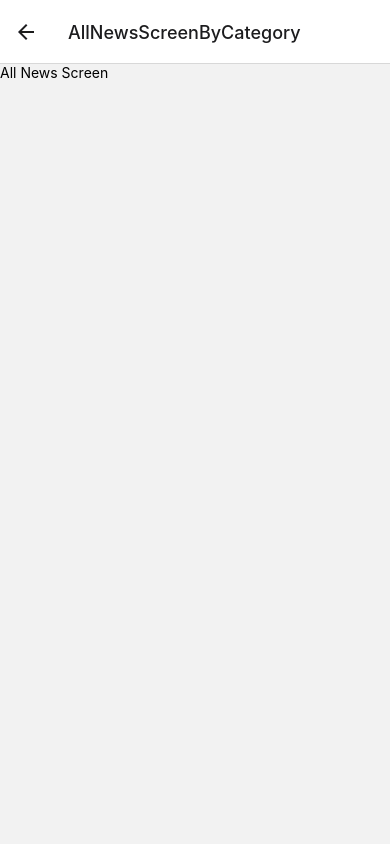
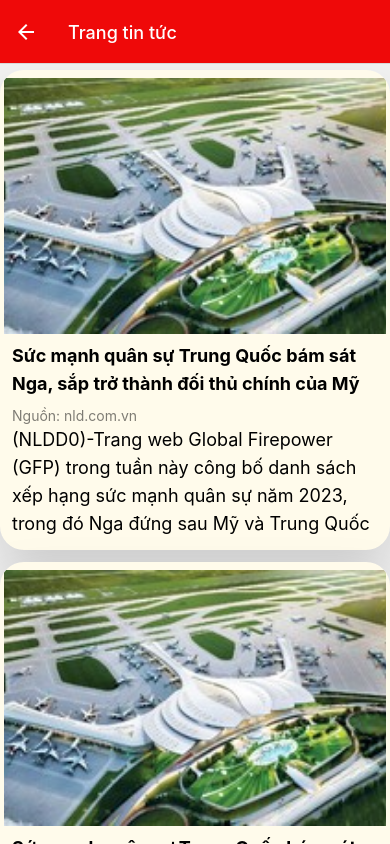
Before and after one commit to doanhuyxh/NewsAppReactNative, a React Native app: screen /AllNewsScreenByCategory in a window 390 px wide. Built offline with nearby package versions, Linux system fonts and the light colour scheme.

Commit message:
xong layout thô

```diff
--- a/Config/ColorCustom.js
+++ b/Config/ColorCustom.js
@@ -1,3 +1,3 @@
-export const Color = {
-
+export const ColorCustom = {
+    headerColor: "#ef0909"
 }
--- a/Config/ImgTestPath.js
+++ b/Config/ImgTestPath.js
@@ -1,3 +1,4 @@
 export const ImgTestPath = {
     img1: require("../assets/Test/img1.png"),
+    img2: require("../assets/Test/img2.png")
 }
--- a/Config/Navigation.js
+++ b/Config/Navigation.js
@@ -4,19 +4,30 @@ import {createNativeStackNavigator} from "@react-navigation/native-stack";
 import HomeScreen from "../screens/HomeScreen";
 import AllNewsScreenByCategory from "../screens/AllNewsScreenByCategory";
 import NewsDetailScreen from "../screens/NewsDetailScreen";
-
+import {ColorCustom} from './index.js'
 
 const Stack = createNativeStackNavigator();
 
 function Navigation() {
+    const title = "Trang tin tức"
     return (
-            <NavigationContainer>
-                <Stack.Navigator initialRouteName="Home">
-                    <Stack.Screen name="Home" component={HomeScreen} screenOptions={{headerShown: false}}/>
-                    <Stack.Screen name="AllNewsScreenByCategory" component={AllNewsScreenByCategory}/>
-                    <Stack.Screen name="DetailNews" component={NewsDetailScreen}/>
-                </Stack.Navigator>
-            </NavigationContainer>
+        <NavigationContainer>
+            <Stack.Navigator initialRouteName="Home">
+                <Stack.Screen name="Home" component={HomeScreen} screenOptions={{headerShown: false}}/>
+                <Stack.Screen name="AllNewsScreenByCategory" component={AllNewsScreenByCategory}
+                              options={{
+                                  headerStyle: {backgroundColor: ColorCustom.headerColor},
+                                  headerTintColor: 'white',
+                                  headerTitle: title
+                              }}/>
+                <Stack.Screen name="DetailNews" component={NewsDetailScreen}
+                              options={{
+                                  headerStyle: {backgroundColor: ColorCustom.headerColor},
+                                  headerTintColor: 'white',
+                                  headerTitle: title
+                              }}/>
+            </Stack.Navigator>
+        </NavigationContainer>
     )
 }
 
--- a/Config/index.js
+++ b/Config/index.js
@@ -1,10 +1,10 @@
-import {Color} from "./ColorCustom";
+import {ColorCustom} from "./ColorCustom";
 import {ImgSystemPath} from "./ImgSystemPath";
 
 const BaseUrl = "sac";
 
 export {
     BaseUrl,
-    Color,
+    ColorCustom,
     ImgSystemPath
 }
--- a/app.json
+++ b/app.json
@@ -22,10 +22,10 @@
         "foregroundImage": "./assets/adaptive-icon.png",
         "backgroundColor": "#ffffff"
       },
-      "package": "com.doanhuyxh.NewsApp"
+      "package": "com.NewsApp.NewsApp"
     },
     "web": {
-      "favicon": "./assets/favicon.png"
+      "favicon": "./assets/SystemImg/favicon.png"
     },
     "extra": {
       "eas": {
--- /dev/null
+++ b/components/ItemNewsCategory.js
@@ -0,0 +1,29 @@
+import React, {Component} from 'react';
+import {Image, Text, TouchableOpacity, View} from 'react-native';
+import {ImgTestPath} from "../Config/ImgTestPath";
+import {useNavigation} from "@react-navigation/native";
+
+function ItemNewsCategory() {
+    const navigation = useNavigation();
+    const ChangeScreen = ()=>{
+        navigation.navigate("DetailNews")
+    }
+    return (
+        <TouchableOpacity onPress={ChangeScreen}>
+            <View
+                className="flex flex-1 p-1 py-2 pb-3 rounded-3xl overflow-hidden drop-shadow-2xl bg-amber-50/100 my-1.5">
+                <Image className="w-full h-64" source={ImgTestPath.img2}/>
+                <Text className="p-2 text-lg font-bold break-words">Sức mạnh quân sự Trung Quốc bám sát Nga, sắp trở
+                    thành đối thủ chính của Mỹ</Text>
+                <Text className="px-2 text-sm opacity-50">Nguồn: nld.com.vn</Text>
+                <Text className="px-2 text-lg break-words">
+                    (NLDD0)-Trang web Global Firepower (GFP) trong tuần này công bố danh sách xếp hạng sức mạnh quân sự
+                    năm 2023,
+                    trong đó Nga đứng sau Mỹ và Trung Quốc
+                </Text>
+            </View>
+        </TouchableOpacity>
+    );
+}
+
+export default ItemNewsCategory;
--- a/components/NewsInCategory.js
+++ b/components/NewsInCategory.js
@@ -5,8 +5,11 @@ import {useNavigation} from "@react-navigation/native";
 
 function NewsInCategory({data}) {
     const navigation = useNavigation();
-    const changeScreen = ()=>{
+    const changeScreen = () => {
         navigation.navigate("AllNewsScreenByCategory")
+    }
+    const changeScreenDetail = ()=>{
+        navigation.navigate("DetailNews")
     }
     const item2 = [];
     const item1 = []
@@ -16,14 +19,16 @@ function NewsInCategory({data}) {
                          key={i}>
             <TouchableOpacity onPress={changeScreen}>
                 <Image source={ImgTestPath.img1} className="w-40 h-56 object-center m-auto"/>
-            <Text className="text-lg px-1.5 m-auto break-words">Công an TPHCM: Quyết liệt triển khai nhằm bảo TT...</Text>
+                <Text className="text-lg px-1.5 m-auto break-words">Công an TPHCM: Quyết liệt triển khai nhằm bảo
+                    TT...</Text>
             </TouchableOpacity>
         </View>);
         item2.push(<View className="w-1/2 rounded-2xl p-3 overflow-hidden drop-shadow-3xl bg-gray-200/95"
                          key={i}>
             <TouchableOpacity onPress={changeScreen}>
                 <Image source={ImgTestPath.img1} className="w-40 h-56 object-center m-auto"/>
-                <Text className="text-lg px-1.5 m-auto break-words">Công an TPHCM: Quyết liệt triển khai nhằm bảo TT...</Text>
+                <Text className="text-lg px-1.5 m-auto break-words">Công an TPHCM: Quyết liệt triển khai nhằm bảo
+                    TT...</Text>
             </TouchableOpacity>
         </View>);
     }
@@ -33,18 +38,22 @@ function NewsInCategory({data}) {
             <View className="w-full bg-red-600 h-12 rounded-t-2xl">
                 <Text className="text-2xl text-white m-auto ml-3">{data}</Text>
             </View>
+            <TouchableOpacity onPress={changeScreenDetail}>
                 <View className="w-full">
                     <Image className="w-full h-72" source={ImgTestPath.img1}/>
                 </View>
                 <View className="w-full my-2 mx-2">
-                <Text className="text-black font-medium text-2xl p-0.5">Không thu quá 95% giá trị hợp đồng nếu chưa có
+                    <Text className="text-black font-medium text-2xl p-0.5">Không thu quá 95% giá trị hợp đồng nếu chưa
+                        có
                         sổ hồng</Text>
                     <Text className="text-sm opacity-50">Nguồn: congan.com.vn</Text>
                     <Text className="text-black text-xl p-0.5 break-words">
-                    (CATP) Nội dung này dự kiến được Bộ Xây dựng bổ sung trong dự án Luật Kinh doanh bất động sản (sửa
+                        (CATP) Nội dung này dự kiến được Bộ Xây dựng bổ sung trong dự án Luật Kinh doanh bất động sản
+                        (sửa
                         đổi) vừa được cơ quan tiếp thu
                     </Text>
                 </View>
+            </TouchableOpacity>
             <View>
                 <View className="flex flex-row">
                     {item1}
@@ -54,7 +63,8 @@ function NewsInCategory({data}) {
                 </View>
             </View>
             <View className="flex-row justify-center h-12 align-middle mt-1">
-                <Text onPress={changeScreen} className="w-1/3 rounded-2xl text-2xl text-lime-50 bg-red-600 text-center mt-1">Xem thêm</Text>
+                <Text onPress={changeScreen}
+                      className="w-1/3 rounded-2xl text-2xl text-lime-50 bg-red-600 text-center mt-1">Xem thêm</Text>
             </View>
         </View>
     );
--- a/screens/AllNewsScreenByCategory.js
+++ b/screens/AllNewsScreenByCategory.js
@@ -1,12 +1,17 @@
 import React, {Component} from 'react';
-import {Text, View} from 'react-native';
+import {ScrollView, Text, View} from 'react-native';
+import ItemNewsCategory from "../components/ItemNewsCategory";
 
 function AllNewsScreenByCategory() {
 
     return (
-        <View>
-            <Text>All News Screen</Text>
-        </View>
+        <ScrollView>
+            <ItemNewsCategory />
+            <ItemNewsCategory />
+            <ItemNewsCategory />
+            <ItemNewsCategory />
+            <ItemNewsCategory />
+        </ScrollView>
     );
 }
 
--- a/screens/NewsDetailScreen.js
+++ b/screens/NewsDetailScreen.js
@@ -1,12 +1,19 @@
 import React, {Component} from 'react';
-import {Text, View} from 'react-native';
+import {ScrollView, Text, View} from 'react-native';
 
 function NewsDetailScreen() {
 
     return (
-        <View>
-            <Text>NewsDetailScreen</Text>
-        </View>
+        <ScrollView>
+            <View className="flex-1 mt-3 mx-2">
+                <Text className="break-words text-3xl font-bold">Cựu Chủ tịch TP Hà Nội Nguyễn Đức Chung hầu tòa lần thứ 4</Text>
+                <Text className="my-2 opacity-50">Nguồn: cand.com.vn</Text>
+                <Text className="break-words text-2xl font-bold">
+                    Sáng 25/8, TAND TP Hà Nội mở phiên tòa hình sự sơ thẩm xét xử cựu Chủ tịch UBND TP Hà Nội Nguyễn Đức Chung trong vụ nâng giá cây xanh. Đây là vụ án thứ 4, bị cáo Nguyễn Đức Chung phải hầu tòa. Trước đó, bị cáo Nguyễn Đức Chung đã bị tuyên phạt 3 bản án với tổng hình phạt 12 năm tù về  tội “Chiếm đoạt tài liệu bí mật Nhà nước” và tội “Lợi dụng chức vụ, quyền hạn trong khi thi hành công vụ”.
+                </Text>
+
+            </View>
+        </ScrollView>
     );
 }
 
```
Also changed, not shown: assets/Test/img2.png (added). Lines whose indentation alone changed are shown as unchanged.
